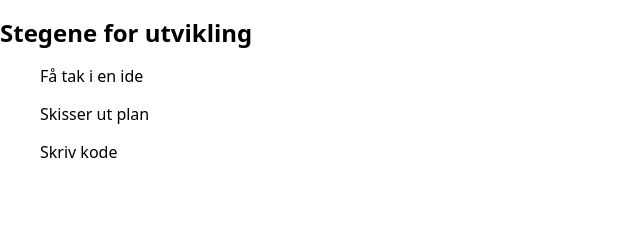
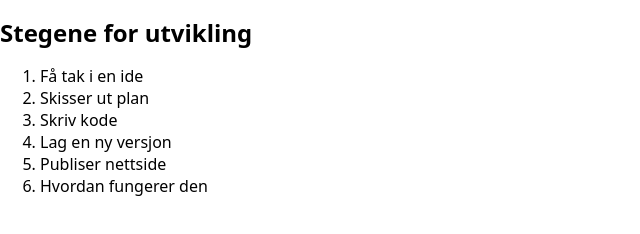
Before and after one commit to EvyBettina/Kodeloftet10-prosedyreutvikling, a website: page index.html in a window 1280 px wide. Shown: the whole page, without its empty margins (0-640 px from the left). Drawn offline with Linux system fonts and the light colour scheme.

Commit message:
Oppdatert ol

```diff
--- a/index.html
+++ b/index.html
@@ -13,10 +13,12 @@
   </head>
   <body>
    <h1>Stegene for utvikling</h1>
-   <ol>Få tak i en ide</ol>
-   <ol>Skisser ut plan</ol>
-   <ol>Skriv kode</ol>
-
-
+   <ol>
+    <li>Få tak i en ide</li>
+  <li>Skisser ut plan</li>
+   <li>Skriv kode</li>
+  <li>Lag en ny versjon</li>
+  <li>Publiser nettside</li>
+<li>Hvordan fungerer den</li>
   </body>
 </html>
```
